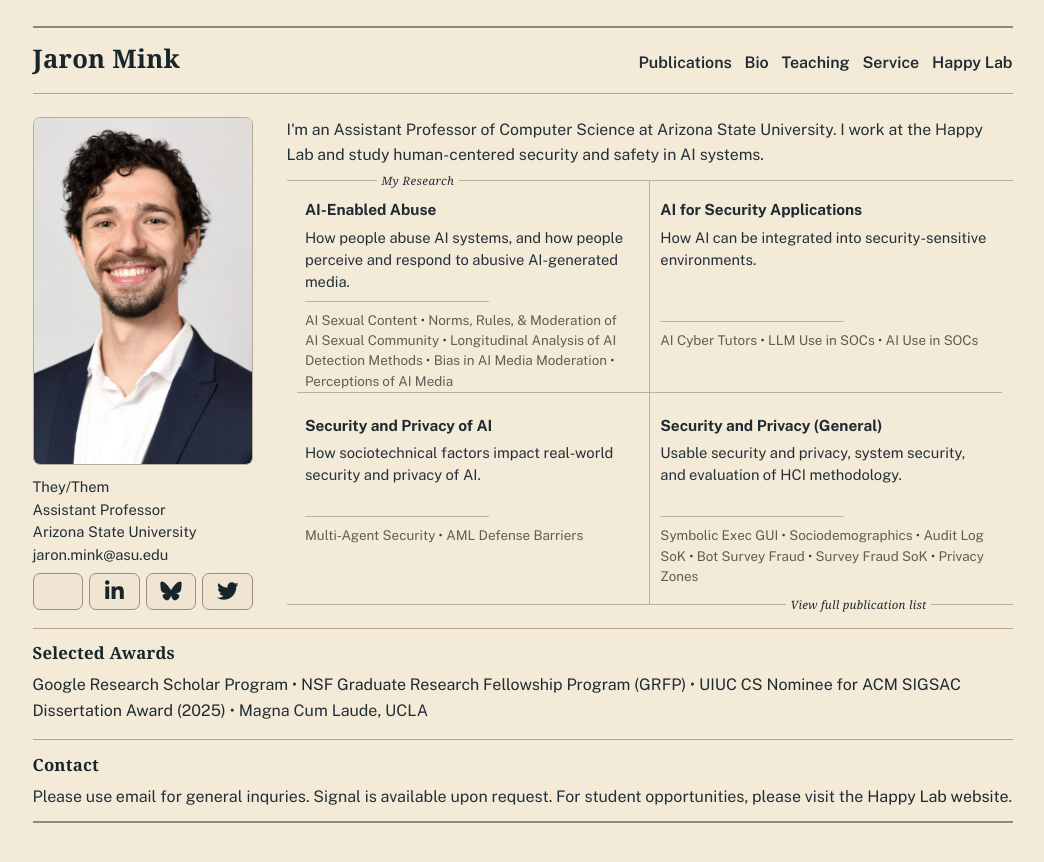
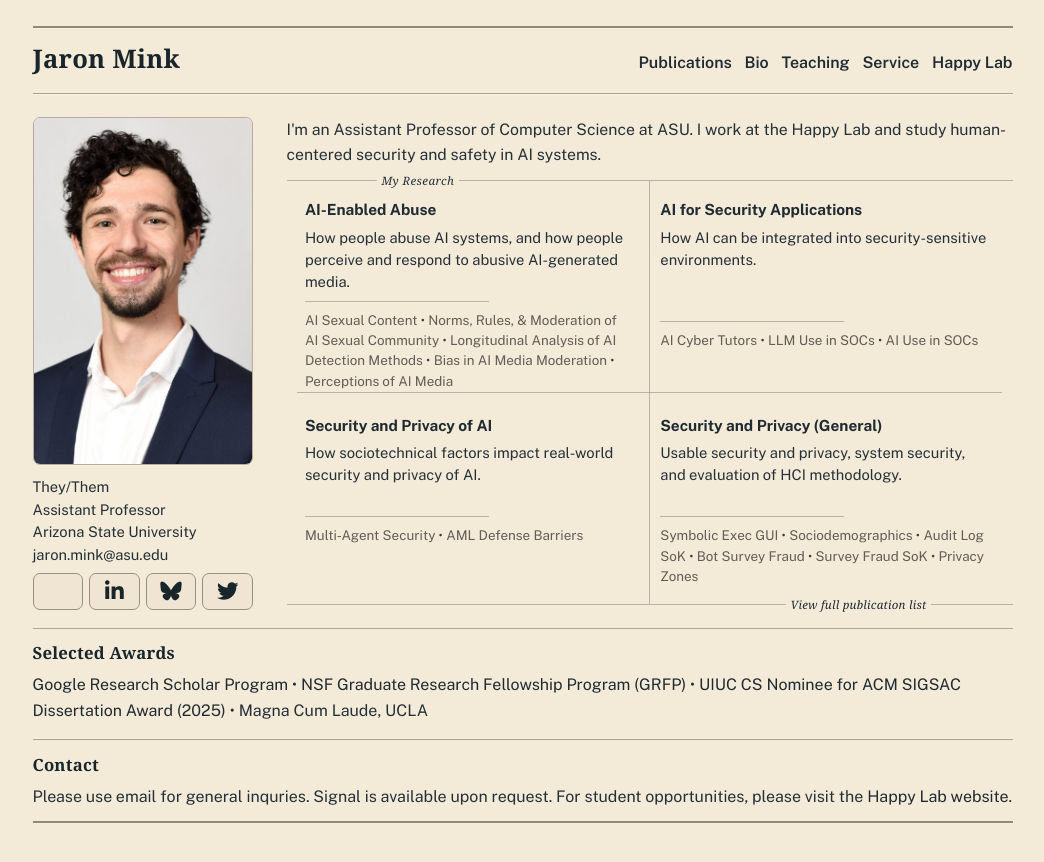
Before and after one commit to JaronMink/personal-website, a Jekyll site: the page built from index.md, in a window 1280 px wide. Shown: the top 862 px of the page, without its empty margins (110-1154 px from the left). Built offline with Jekyll 4.4.1, drawn with Linux system fonts in a browser that asks for light colours; some web fonts are replaced.

Commit message:
wording change

```diff
--- a/index.md
+++ b/index.md
@@ -42,7 +42,7 @@ description: Assistant Professor Jaron Mink studies human-centered security for
 
   <div class="home-main">
     <p class="home-lead">
-      I'm an Assistant Professor of Computer Science at Arizona State University. I work at the {{ site.data.profile.lab.short_name }} and study human-centered security and safety in AI systems.
+      I'm an Assistant Professor of Computer Science at ASU. I work at the {{ site.data.profile.lab.short_name }} and study human-centered security and safety in AI systems.
     </p>
     {% assign home_research_grid_variant = site.home_research_grid_variant | default: 'current' %}
     <div class="home-research-board home-research-board--grid-{{ home_research_grid_variant | slugify }}">
```
